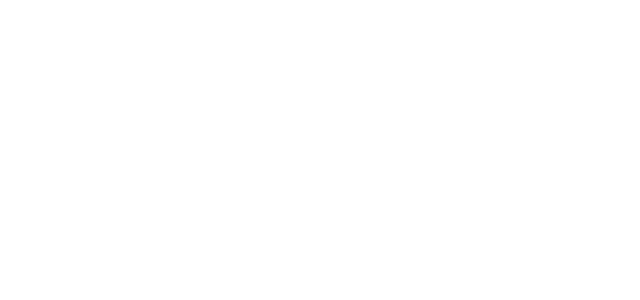
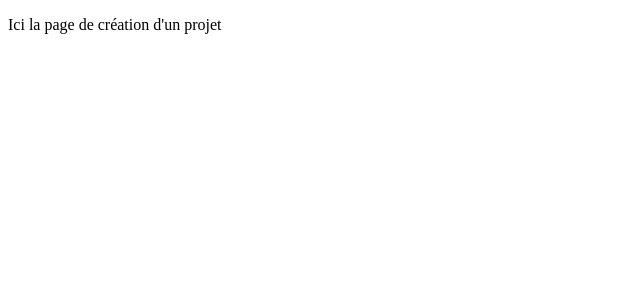
Before and after one commit to cyrheel/MBT-Project, a React (Create React App) app in the folder client/: page /projetCreation in a window 1280 px wide. Before the commit this address had no page. Shown: the top 300 px of the page, without its empty margins (0-640 px from the left). Built offline with nearby package versions, Linux system fonts and the light colour scheme.

Commit message:
added project creation page and updated router

```diff
--- /dev/null
+++ b/client/src/Pages/ProjetCreationPage.tsx
@@ -0,0 +1,5 @@
+function ProjectCreationPage() {
+  return <p>Ici la page de création d'un projet</p>;
+}
+
+export default ProjectCreationPage;
--- a/client/src/routeur.tsx
+++ b/client/src/routeur.tsx
@@ -2,7 +2,7 @@
 import HomePage from "./Pages/HomePage";
 import ConnexionPage from "./Pages/ConnexionPage";
 import InscriptionPage from "./Pages/InscriptionPage";
-import ProjectListPage from "./Pages/ProjectListPage";
+import ProjectCreationPage from "./Pages/ProjetCreationPage";
 
 function Routeur() {
   return (
@@ -11,7 +11,7 @@
         <Route path="" element={<HomePage />} />
         <Route path="/login" element={<ConnexionPage />} />
         <Route path="/register" element={<InscriptionPage />} />
-        <Route path="/allProjects" element={<ProjectListPage />} />
+        <Route path="/projetCreation" element={<ProjectCreationPage />} />
       </Routes>
     </BrowserRouter>
   );
```
